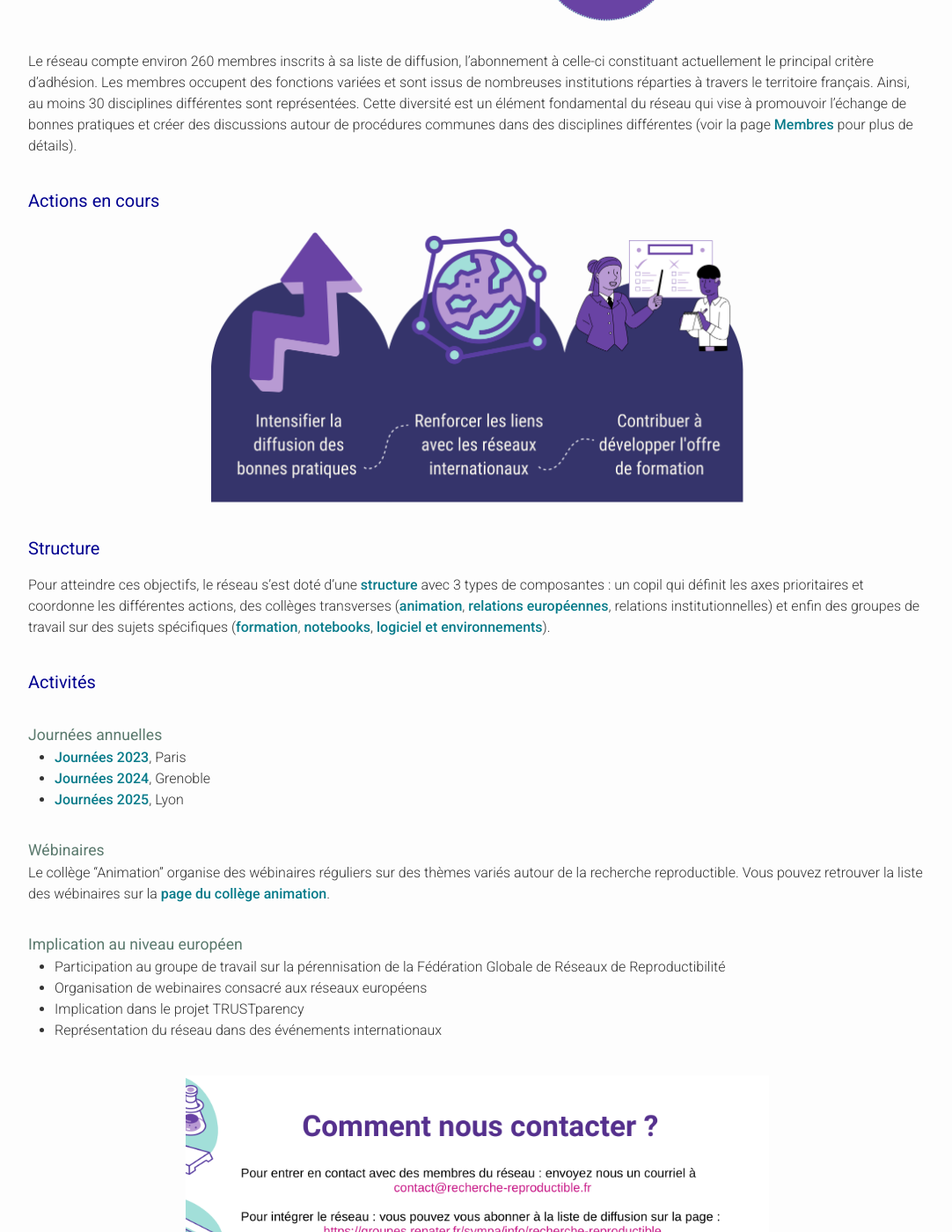
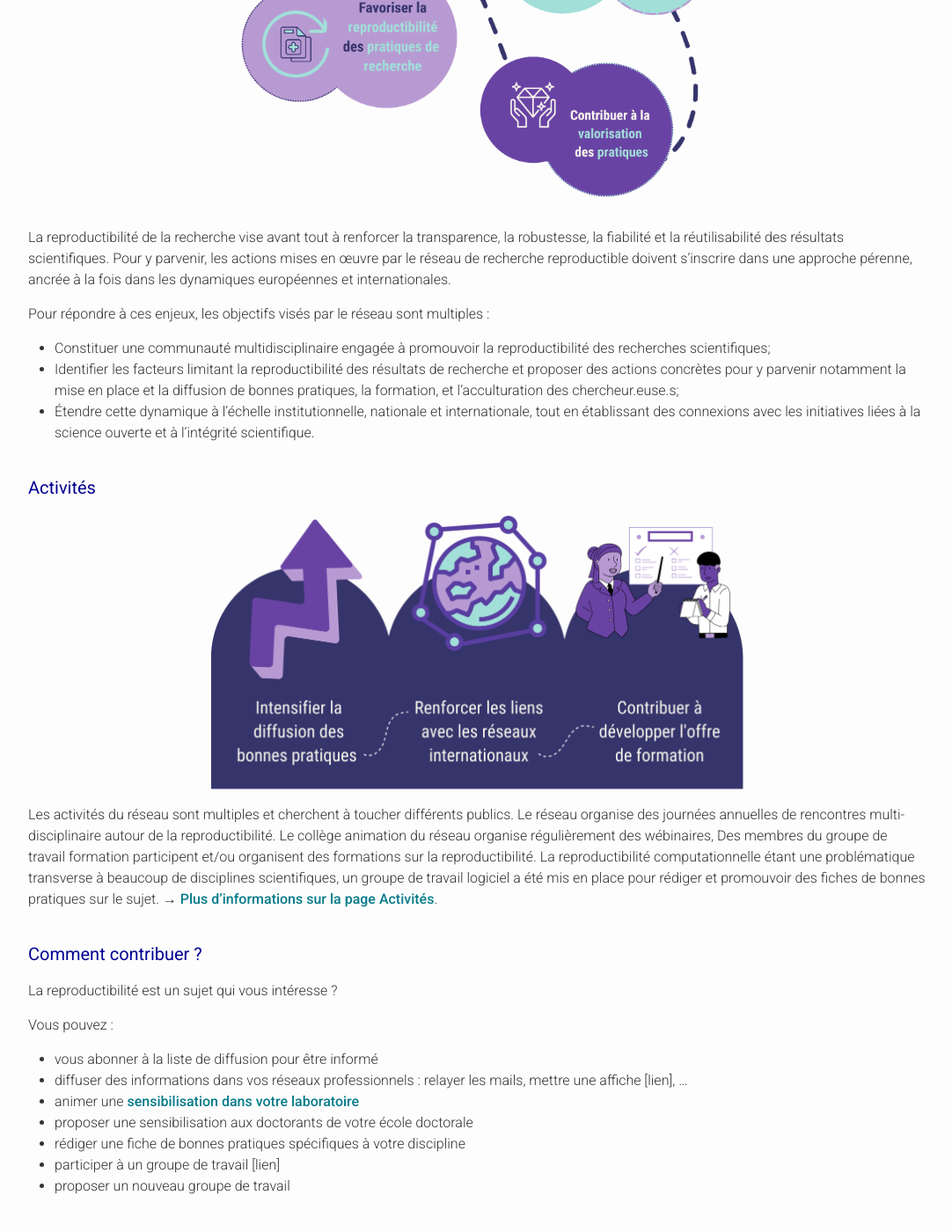
Before and after one commit to FR-RN/FR-RN, a Jekyll site: the page built from index.md, in a window 1280 px wide and 1400 px high, scrolled down 1452 px. Shown: the whole window at 88% size, without its empty margins (98-1180 px from the left). Built offline with Jekyll 4.4.1, drawn with Linux system fonts in a browser that asks for light colours; some web fonts are replaced; some of the changed text lies outside the part shown.

Commit message:
réorganisation de la premiere page

```diff
--- a/index.md
+++ b/index.md
@@ -107,43 +105,49 @@
 <div class="news2"> Retrouvez l'intégralité des actualités <a href="{{activities | relative_url}}/activities/">sur cette page</a> !</div>
 </div>
 
+<br>
+## Le réseau
 
-<br>
+Le Réseau Français de la Recherche Reproductible est une initiative nationale informelle rassemblant des scientifiques engagés dans l’étude des facteurs favorisant la reproductibilité de la recherche. Bien que les enjeux de la reproductibilité varient selon les disciplines, ils concernent l’ensemble des domaines scientifiques. Le réseau s’attache ainsi à représenter une diversité disciplinaire riche et équilibrée.
+[Plus d'information dans ce document !](assets/pdfs/presentation.pdf)
+
+Le réseau compte environ 260 membres inscrits à sa liste de diffusion, l’abonnement à celle-ci constituant actuellement le principal critère d’adhésion. Les membres occupent des fonctions variées et sont issus de nombreuses institutions réparties à travers le territoire français. Ainsi, au moins 30 disciplines différentes sont représentées. Cette diversité est un élément fondamental du réseau qui vise à promouvoir l'échange de bonnes pratiques et créer des discussions autour de procédures communes dans des disciplines différentes (voir la page [Membres](/community/) pour plus de détails).
 
 
-## Objectifs du réseau
+
+## Les objectifs
 
 ![Objectifs réseau](../assets/images/objectifs_recherche-repro-fr.png){: style="width: 55%; display:block; margin-right: auto; margin-left:auto;" }
 
-Le réseau compte environ 260 membres inscrits à sa liste de diffusion, l’abonnement à celle-ci constituant actuellement le principal critère d’adhésion. Les membres occupent des fonctions variées et sont issus de nombreuses institutions réparties à travers le territoire français. Ainsi, au moins 30 disciplines différentes sont représentées. Cette diversité est un élément fondamental du réseau qui vise à promouvoir l'échange de bonnes pratiques et créer des discussions autour de procédures communes dans des disciplines différentes (voir la page [Membres](/community/) pour plus de détails).
 
-## Actions en cours
+La reproductibilité de la recherche vise avant tout à renforcer la transparence, la robustesse, la fiabilité et la réutilisabilité des résultats scientifiques. Pour y parvenir, les actions mises en œuvre par le réseau de recherche reproductible doivent s’inscrire dans une approche pérenne, ancrée à la fois dans les dynamiques européennes et internationales.
 
-![Actions reseau](../assets/images/activites_recherche-repro.png){: style="width: 60%; display:block; margin-right: auto; margin-left:auto;" }
+Pour répondre à ces enjeux, les objectifs visés par le réseau sont multiples :
 
-## Structure
-
-Pour atteindre ces objectifs, le réseau s'est doté d'une [structure](/steering/) avec 3 types de composantes : un copil qui définit les axes prioritaires et coordonne les différentes actions, des collèges transverses ([animation](/colleges/c_anim), [relations européennes](/colleges/c_europe), relations institutionnelles) et enfin des groupes de travail sur des sujets spécifiques ([formation](/gtravail/gt_formation), [notebooks](https://gt-notebook.gitpages.huma-num.fr/site_quarto/), [logiciel et environnements](/gtravail/gt_logiciel)).
+* Constituer une communauté multidisciplinaire engagée à promouvoir la reproductibilité des recherches scientifiques;
+* Identifier les facteurs limitant la reproductibilité des résultats de recherche et proposer des actions concrètes pour y parvenir notamment la mise en place et la diffusion de bonnes pratiques, la formation, et l’acculturation des chercheur.euse.s;
+* Étendre cette dynamique à l’échelle institutionnelle, nationale et internationale, tout en établissant des connexions avec les initiatives liées à la science ouverte et à l’intégrité scientifique.
 
 
 ## Activités
 
-### Journées annuelles
+![Actions reseau](../assets/images/activites_recherche-repro.png){: style="width: 60%; display:block; margin-right: auto; margin-left:auto;" }
 
-  * [Journées 2023](/rr-days/), Paris
-  * [Journées 2024](/rr-days-2024/), Grenoble
-  * [Journées 2025](https://jrfrr-2025.sciencesconf.org/), Lyon
+Les activités du réseau sont multiples et cherchent à toucher différents publics. Le réseau organise des journées annuelles de rencontres multi-disciplinaire autour de la reproductibilité. Le collège animation du réseau organise régulièrement des wébinaires, Des membres du groupe de travail formation participent et/ou organisent des formations sur la reproductibilité. La reproductibilité computationnelle étant une problématique transverse à beaucoup de disciplines scientifiques, un groupe de travail logiciel a été mis en place pour rédiger et promouvoir des fiches de bonnes pratiques sur le sujet.
+→ [Plus d’informations sur la page Activités](/activities/).
 
-### Wébinaires
+## Comment contribuer ?
 
-Le collège "Animation" organise des wébinaires réguliers sur des thèmes variés autour de la recherche reproductible. Vous pouvez retrouver la liste des wébinaires sur la [page du collège animation](/colleges/c_anim).
+La reproductibilité est un sujet qui vous intéresse ?
 
-
-### Implication au niveau européen
-* Participation au groupe de travail sur la pérennisation de la Fédération Globale de Réseaux de Reproductibilité
-* Organisation de webinaires consacré aux réseaux européens
-* Implication dans le projet TRUSTparency
-* Représentation du réseau dans des événements internationaux
+Vous pouvez :
+* vous abonner à la liste de diffusion pour être informé
+* diffuser des informations dans vos réseaux professionnels : relayer les mails, mettre une affiche [lien], …
+* animer une [sensibilisation dans votre laboratoire](/training/#ateliers)
+* proposer une sensibilisation aux doctorants de votre école doctorale
+* rédiger une fiche de bonnes pratiques spécifiques à votre discipline
+* participer à un groupe de travail [lien]
+* proposer un nouveau groupe de travail
 
 
 <br/>
```
Also changed, not shown: other parts of index.md (+0 -2 lines), formations.md (+1 -1 lines), news.md (+19 -0 lines).
